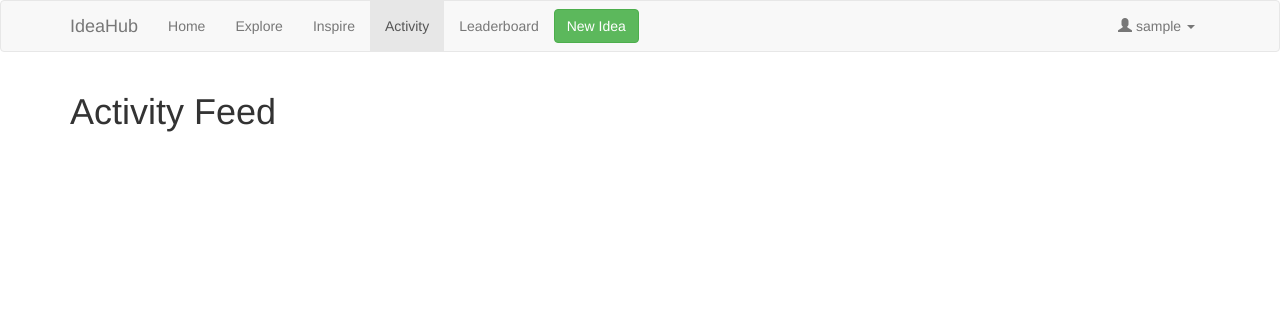
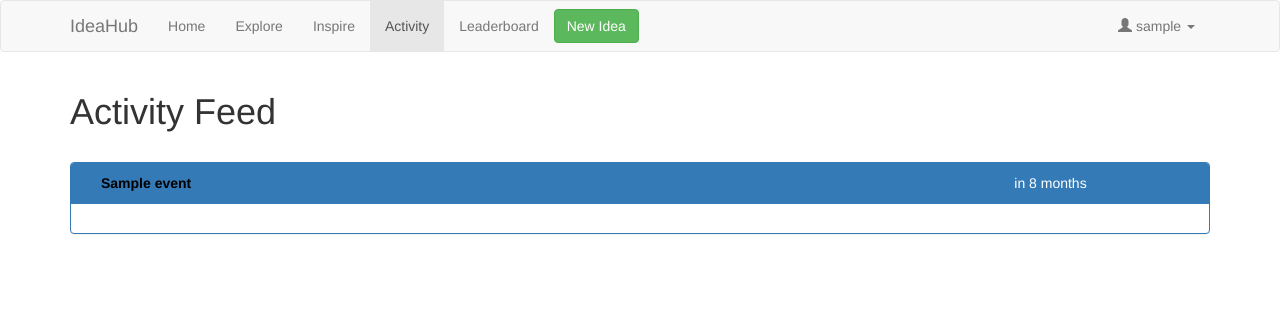
Before and after one commit to boceckts/ideahub, a Flask app: page /activity in a window 1280 px wide. Shown: the top 312 px of the page. Run offline with Flask 2, Linux system fonts and the light colour scheme; a user stored in the database is signed in; tables that the repository leaves empty hold one stand-in row (values such as "Sample post"); some libraries are stand-ins or nearby versions.

Commit message:
improved layout fixed time stamp fixed on smaller devices reduced repeated code added link to idea

```diff
--- a/app/templates/events.html
+++ b/app/templates/events.html
@@ -17,32 +17,37 @@
   {% else %}
     <div class=container-fluid">
       {% for event in events %}
+        <div class="panel panel-primary">
+          <div class="panel-heading col-xs-12">
             {% if event.type == type.upvotes %}
-                    <div class="panel panel-primary">
-                        <div class="panel-heading"><span class="glyphicon glyphicon-heart"></span> {{ event.created }}
+              <span class="glyphicon glyphicon-heart col-xs-1"></span>
+            {% elif event.type == type.votes %}
+              <span class="glyphicon glyphicon-stats col-xs-1"></span>
+            {% elif event.type == type.idea_changed %}
+              <span class="glyphicon glyphicon-edit col-xs-1"></span>
+            {% elif event.type == type.idea_deleted %}
+              <span class="glyphicon glyphicon-trash col-xs-1"></span>
+            {% endif %}
+            <div class='col-xs-8' style='overflow:hidden'>
+              <a href="/ideas/{{ event.idea_name }}" title="Go to Idea" style="color:black; font-weight:bold;">{{ event.idea_name }}</a>
             </div>
-                        <div class="panel-body">{{ event.data }} people liked your idea {{ event.idea_name }}</div>
+            <div class='col-xs-3' style='text-align:right'>
+              {{ moment(event.created).fromNow() }}
             </div>
+          </div>
+          <div class="panel-body">
+            <br><br>
+            {% if event.type == type.upvotes %}
+              {{ event.data }} people liked this idea.
             {% elif event.type == type.votes %}
-                    <div class="panel panel-primary">
-                        <div class="panel-heading"><span class="glyphicon glyphicon-stats"></span> {{ event.created }}
+              {{ event.data }} people voted on this idea.
+            {% elif event.type == type.idea_changed %}
+              This idea that you voted on has been changed.
+            {% elif event.type == type.idea_deleted %}
+              The idea {{ event.idea_name }} that you voted on has been deleted.
+            {% endif %}
           </div>
-                        <div class="panel-body">{{ event.data }} people voted on your
-                            idea {{ event.idea_name }}</div>
         </div>
-                {% elif event.type == type.idea_changed %}
-                    <div class="panel panel-primary">
-                        <div class="panel-heading"><span class="glyphicon glyphicon-edit"></span> {{ event.created }}
-                        </div>
-                        <div class="panel-body">The idea {{ event.idea_name }} that you voted on has been changed</div>
-                    </div>
-                {% elif event.type == type.idea_deleted %}
-                    <div class="panel panel-primary">
-                        <div class="panel-heading"><span class="glyphicon glyphicon-trash"></span> {{ event.created }}
-                        </div>
-                        <div class="panel-body">The idea {{ event.idea_name }} that you voted on has been deleted</div>
-                    </div>
-                {% endif %}
       {% endfor %}
     </div>
   {% endif %}
```
Lines whose indentation alone changed are shown as unchanged.
